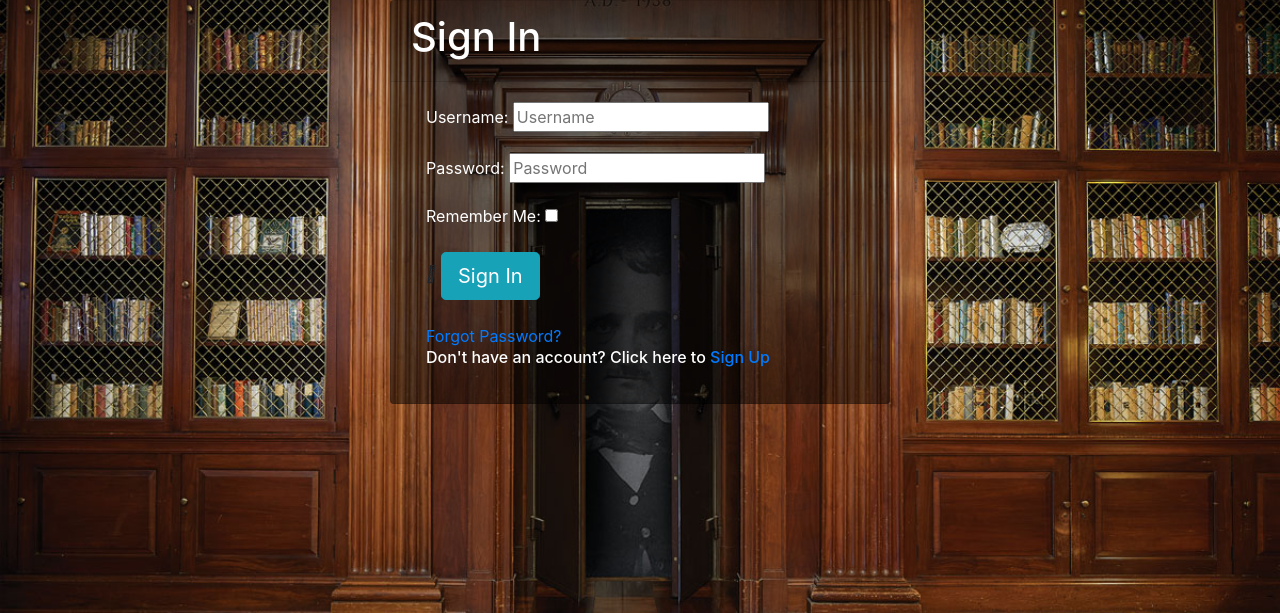
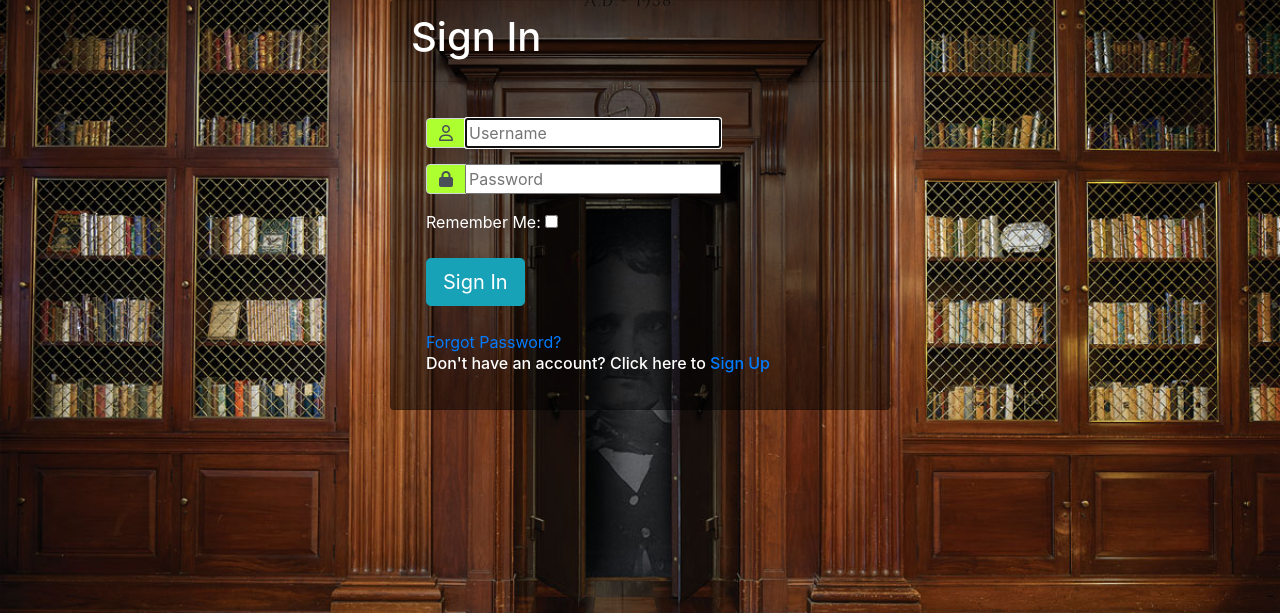
Before and after one commit to jam3gw/QuickTutorApp, a Django app: page /accounts/login/ in a window 1280 px wide. Shown: the part 56-669 px from the top of the page. Run offline with Django 3.2, Linux system fonts and the light colour scheme; some libraries are stand-ins or nearby versions.

Commit message:
login page bugfix html

```diff
--- a/QuickTutor/templates/account/login.html
+++ b/QuickTutor/templates/account/login.html
@@ -7,11 +7,11 @@
 
 {% block content %}
 <link rel="stylesheet" href="{% static 'styling/login.css' %}">
-
+<script src="https://kit.fontawesome.com/0cacb65be7.js" crossorigin="anonymous"></script>
 
 {% get_providers as socialaccount_providers %}
 
-<link rel="stylesheet" href="https://maxcdn.bootstrapcdn.com/font-awesome/4.7.0/css/font-awesome.min.css">
+<link rel="stylesheet" href="https://maxcdn.bootstrapcdn.com/font-awesome/4.5.0/css/font-awesome.min.css">
 <div class="container" style="justify-content: center; display:flex">
 
 <div class="card" style="background-color:rgb(0,0,0,.5); width:500px">
@@ -26,8 +26,30 @@
           {% if socialaccount_providers %}
           <form class="login" method="POST" action="{% url 'account_login' %}" >
               {% csrf_token %}
-              {{ form.as_p}}
-              <i class="fas fa-user"></i>
+              <p>
+                <div class="input-group form-group">
+                <div class="input-group-prepend" >
+                  <span class="input-group-text" style="background-color: greenyellow"><i class="far fa-user"></i></span>
+                </div>
+
+                <input type="text" name="login" placeholder="Username" autofocus="autofocus" maxlength="150" required="" id="id_login">
+              </div>
+              </p>
+              <p>
+                <div class="input-group form-group">
+                  <div class="input-group-prepend">
+                    <span class="input-group-text" style="background-color:greenyellow"><i class="fas fa-lock"></i></span>
+                  </div>
+
+                <input type="password" name="password" placeholder="Password" required="" id="id_password">
+
+              </div>
+              </p>
+              <p>
+                <label for="id_remember">Remember Me:</label>
+                <input type="checkbox" name="remember" id="id_remember">
+              </p>
+
 
               {% if redirect_field_value %}
               <input type="hidden" name="{{ redirect_field_name }}" value="{{ redirect_field_value }}" />
```
